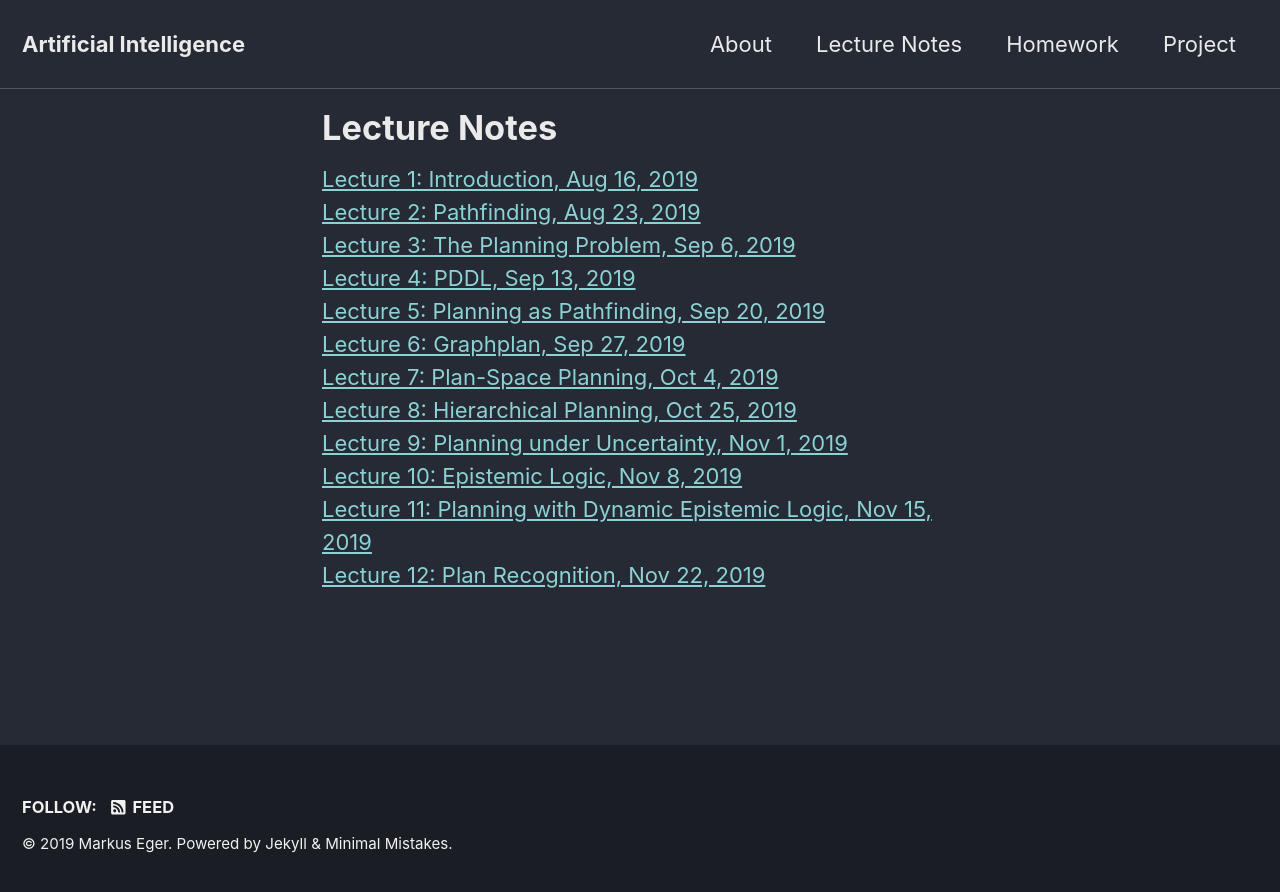
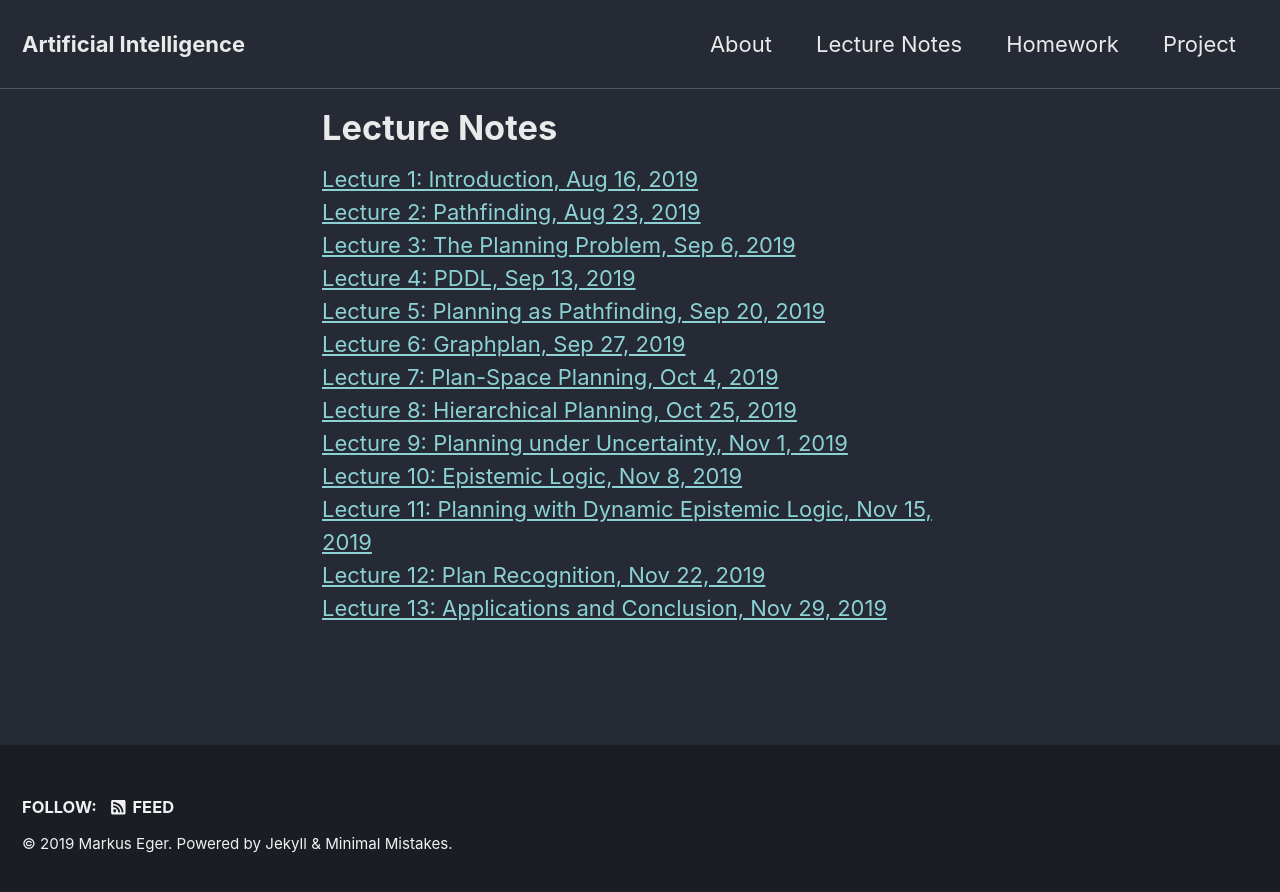
Before and after one commit to yawgmoth/PF-3335, a Jekyll site: the page built from _pages/slides.html, in a window 1280 px wide. Shown: the top 892 px of the page. Built offline with Jekyll 4.4.1, drawn with Linux system fonts in a browser that asks for light colours; cached includes are drawn as plain includes; nearby versions of some CDN libraries.

Commit message:
add link to lecture 13 slides

```diff
--- a/_pages/slides.html
+++ b/_pages/slides.html
@@ -20,4 +20,4 @@ categories: [frontpage]
 <a href="lecture10.html">Lecture 10: Epistemic Logic, Nov 8, 2019</a><br/>
 <a href="lecture11.html">Lecture 11: Planning with Dynamic Epistemic Logic, Nov 15, 2019</a><br/>
 <a href="lecture12.html">Lecture 12: Plan Recognition, Nov 22, 2019</a><br/>
-<!--<a href="lecture13.html">Lecture 13: Applications, Nov 29, 2019</a><br/>--!>
+<a href="lecture13.html">Lecture 13: Applications and Conclusion, Nov 29, 2019</a><br/>
```
